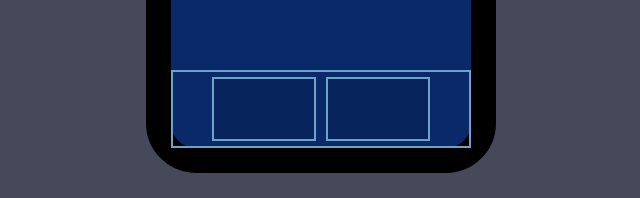
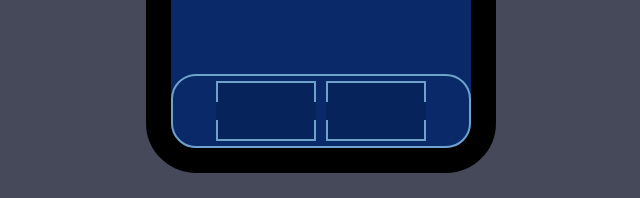
Before and after one commit to MatHuf/ReactivateTheDroids, a React (Create React App) app: page / in a window 1280 px wide. Shown: the part 477-675 px from the top of the page, without its empty margins (319-959 px from the left). Built offline with nearby package versions, Linux system fonts and the light colour scheme.

Commit message:
Setup segmented button border

```diff
--- /dev/null
+++ b/src/components/ActionButton/actionButton.css
@@ -0,0 +1,26 @@
+.action-button-container {
+  background-color: #07235c;
+  width: 100px;
+  height: 60px;
+  margin: 5px;
+  display: grid;
+}
+
+.action-button-top {
+  border-left: solid 2px #6fa2cb;;
+  border-top: solid 2px #6fa2cb;
+  border-right: solid 2px #6fa2cb;
+  grid-row: 1;
+}
+
+.action-button-mid {
+  border: none;
+  grid-row: 2;
+}
+
+.action-button-bottom {
+  border-left: solid 2px #6fa2cb;;
+  border-bottom: solid 2px #6fa2cb;
+  border-right: solid 2px #6fa2cb;
+  grid-row: 3;
+}
--- /dev/null
+++ b/src/components/ActionButton/index.js
@@ -0,0 +1,13 @@
+import "./actionButton.css";
+
+const ActionButton = props => {
+	return (
+		<div className="action-button-container" onClick={props.action}>
+			<div className="action-button-top"></div>
+			<div className="action-button-mid"></div>
+			<div className="action-button-bottom"></div>
+		</div>
+	);
+};
+
+export default ActionButton;
--- a/src/components/Panel/index.js
+++ b/src/components/Panel/index.js
@@ -1,14 +1,22 @@
-import PanelButton from "../PanelButton";
+import ActionButton from "../ActionButton";
 import "./panel.css";
 
 const Panel = props => {
+	const activate = () => {
+		console.log("activate clicked");
+	};
+
+	const deactivate = () => {
+		console.log("deactivate clicked");
+	};
+
 	return (
 		<div className="panel-container">
 			<div className="data-section"></div>
 			<div className="droid-section"></div>
 			<div className="controls-section">
-				<PanelButton />
-				<PanelButton />
+				<ActionButton action={deactivate} />
+				<ActionButton action={activate} />
 			</div>
 		</div>
 	);
--- a/src/components/Panel/panel.css
+++ b/src/components/Panel/panel.css
@@ -24,4 +24,5 @@
   flex-direction: row;
   justify-content: center;
   border: solid 2px #6fa2cb;
+  border-radius: 25px;
 }
--- a/src/components/PanelButton/index.js
+++ /dev/null
@@ -1,7 +0,0 @@
-import "./panelButton.css";
-
-const PanelButton = props => {
-	return <div className="button-container"></div>;
-};
-
-export default PanelButton;
--- a/src/components/PanelButton/panelButton.css
+++ /dev/null
@@ -1,7 +0,0 @@
-.button-container {
-  background-color: #07235c;
-  border: solid 2px #6fa2cb;
-  width: 100px;
-  height: 60px;
-  margin: 5px;
-}
```
